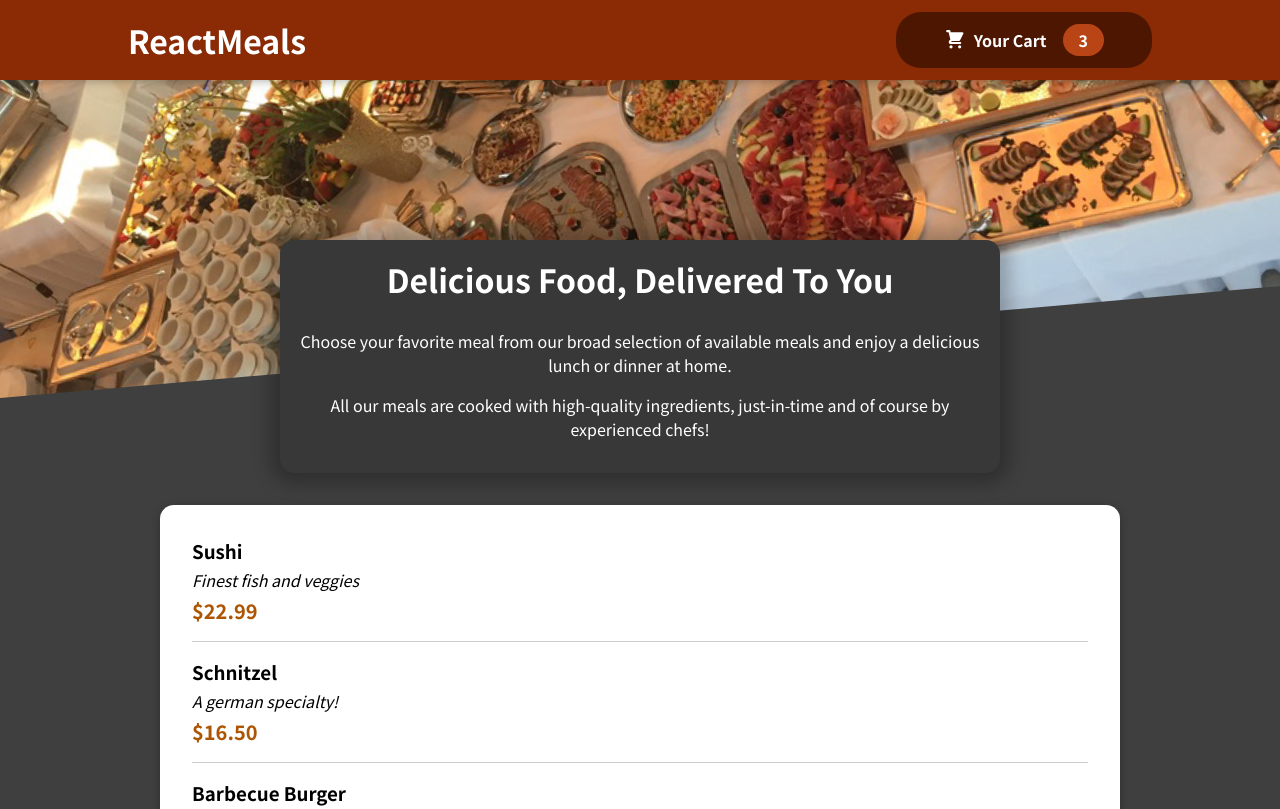
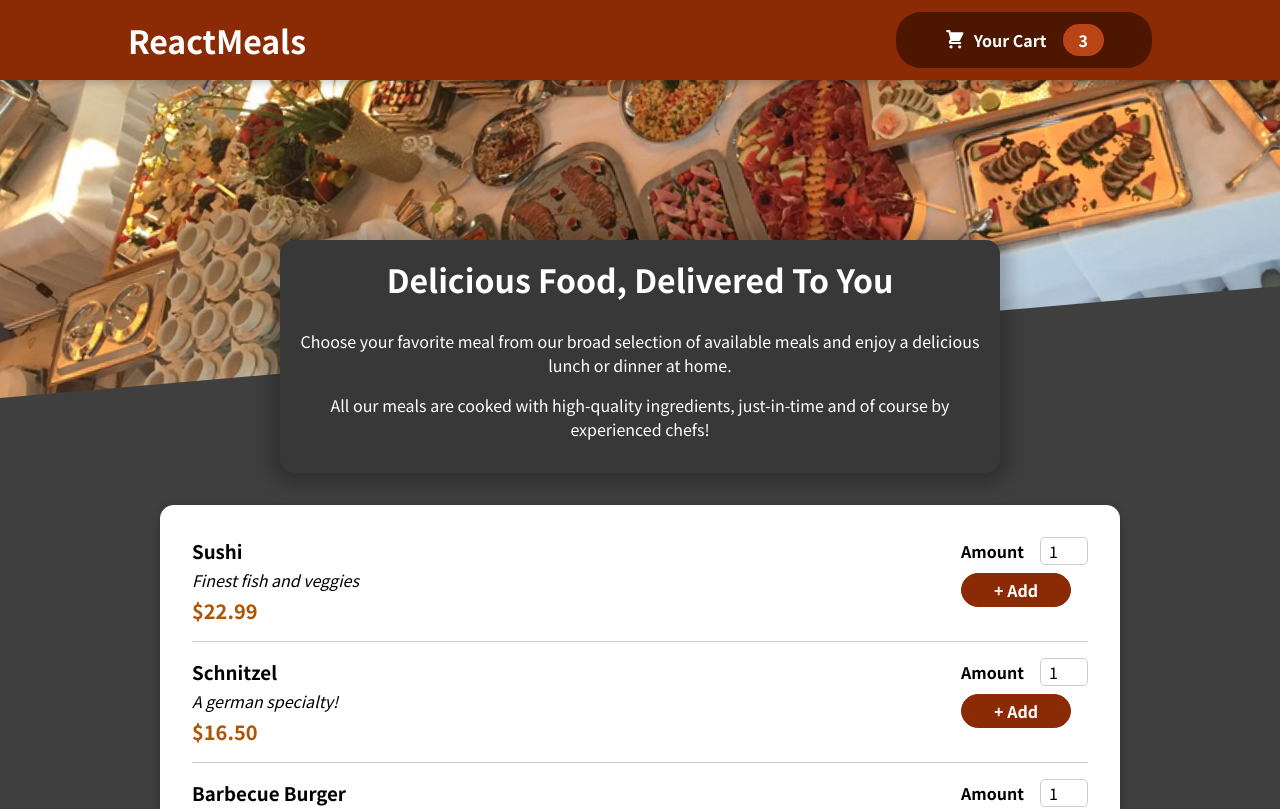
Before and after one commit to Paddlepop25/max-react-complete-guide, a React (Create React App) app: page / in a window 1280 px wide. Shown: the top 809 px of the page. Built offline with nearby package versions, Linux system fonts and the light colour scheme.

Commit message:
adding Form input

```diff
--- a/src/components/Meals/AvailableMeals.js
+++ b/src/components/Meals/AvailableMeals.js
@@ -33,6 +33,7 @@ const DUMMY_MEALS = [
 const AvailableMeals = () => {
   const mealsList = DUMMY_MEALS.map((meal) => (
     <MealItem
+      id={meal.id}
       key={meal.id}
       name={meal.name}
       description={meal.description}
--- a/src/components/Meals/MealItem/MealItem.js
+++ b/src/components/Meals/MealItem/MealItem.js
@@ -1,4 +1,5 @@
 import React from 'react';
+import MealItemForm from './MealItemForm';
 import classes from './MealItem.module.css';
 
 const MealItem = (props) => {
@@ -11,7 +12,9 @@ const MealItem = (props) => {
         <div className={classes.description}>{props.description}</div>
         <div className={classes.price}>{price}</div>
       </div>
-      <div></div>
+      <div>
+        <MealItemForm id={props.id} />
+      </div>
     </li>
   );
 };
--- a/src/components/Meals/MealItem/MealItemForm.js
+++ b/src/components/Meals/MealItem/MealItemForm.js
@@ -0,0 +1,24 @@
+import React from 'react';
+import Input from '../../UI/Input';
+import classes from './MealItemForm.module.css';
+
+const MealItemForm = (props) => {
+  return (
+    <form className={classes.form}>
+      <Input
+        label='Amount'
+        input={{
+          id: 'amount_' + props.id,
+          type: 'number',
+          min: '1',
+          max: '5',
+          step: '1',
+          defaultValue: '1',
+        }}
+      />
+      <button>+ Add</button>
+    </form>
+  );
+};
+
+export default MealItemForm;
--- /dev/null
+++ b/src/components/Meals/MealItem/MealItemForm.module.css
@@ -0,0 +1,20 @@
+.form {
+  text-align: left;
+}
+
+.form button {
+  font: inherit;
+  cursor: pointer;
+  background-color: #8a2b06;
+  border: 1px solid #8a2b06;
+  color: white;
+  padding: 0.25rem 2rem;
+  border-radius: 20px;
+  font-weight: bold;
+}
+
+.form button:hover,
+.form button:active {
+  background-color: #641e03;
+  border-color: #641e03;
+}
--- /dev/null
+++ b/src/components/UI/Input.js
@@ -0,0 +1,14 @@
+import React from 'react';
+import classes from './Input.module.css';
+
+// use {...props.input} to spread out all props like type='text' etc
+const Input = (props) => {
+  return (
+    <div className={classes.input}>
+      <label htmlFor={props.input.id}>{props.label}</label>
+      <input {...props.input} />
+    </div>
+  );
+};
+
+export default Input;
--- /dev/null
+++ b/src/components/UI/Input.module.css
@@ -0,0 +1,19 @@
+
+.input {
+  display: flex;
+  align-items: center;
+  margin-bottom: 0.5rem;
+}
+
+.input label {
+  font-weight: bold;
+  margin-right: 1rem;
+}
+
+.input input {
+  width: 3rem;
+  border-radius: 5px;
+  border: 1px solid #ccc;
+  font: inherit;
+  padding-left: 0.5rem;
+}
```
